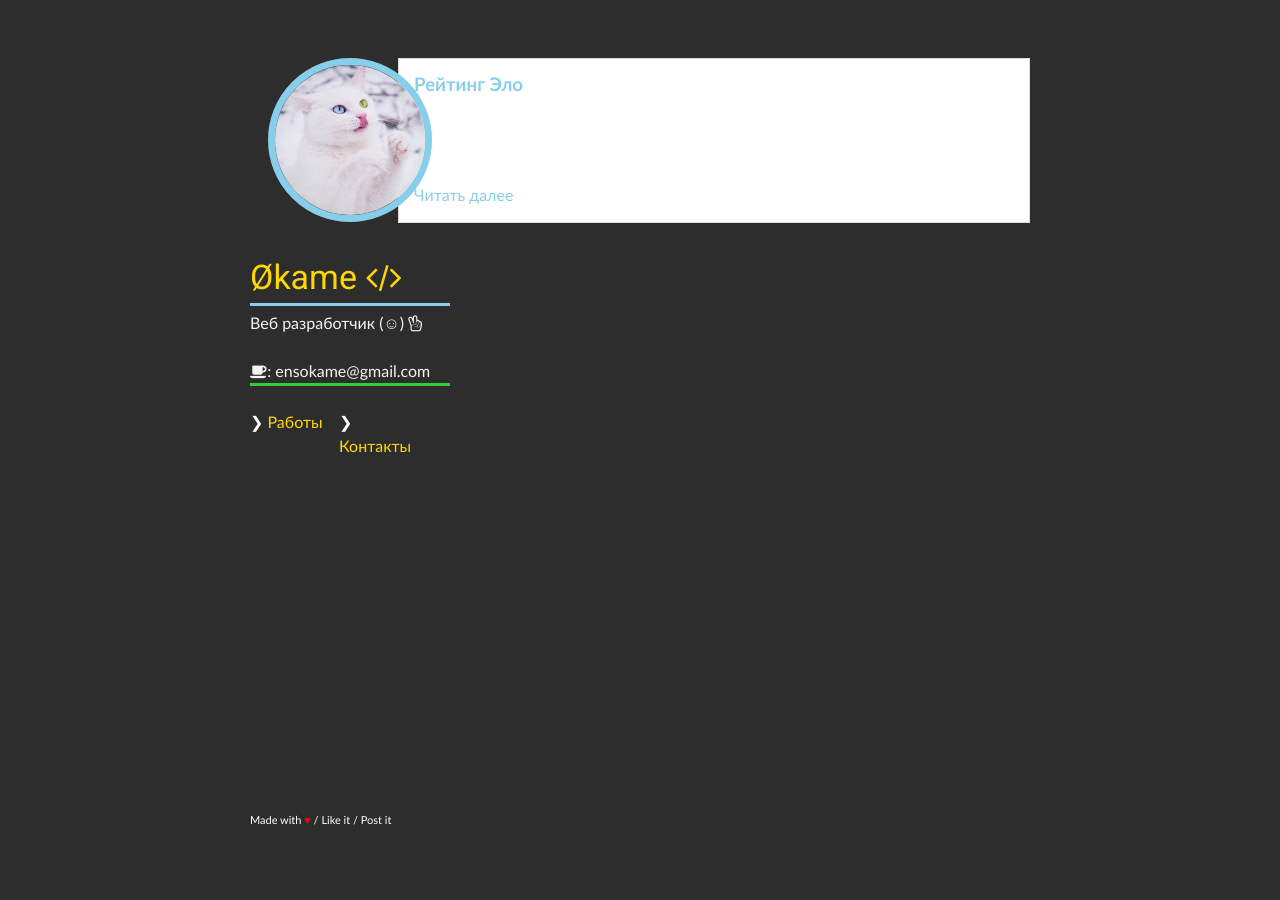
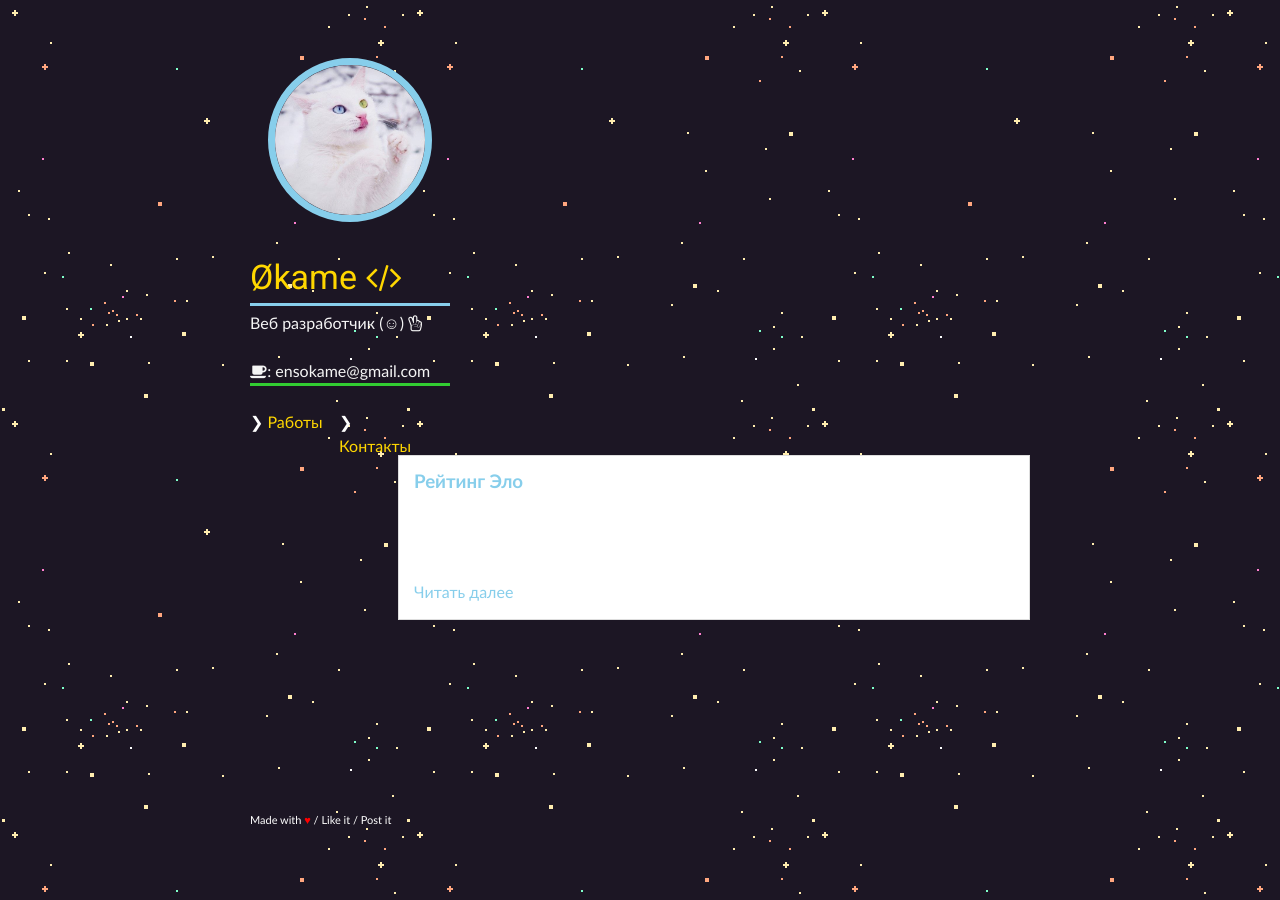
Before and after one commit to IOEnso/ioenso.github.io, a Jekyll site: the page built from index.html, in a window 1280 px wide. Built offline with Jekyll 4.4.1, drawn with Linux system fonts in a browser that asks for light colours.

Commit message:
Update main.css

```diff
--- a/assets/css/main.css
+++ b/assets/css/main.css
@@ -1,8 +1,7 @@
 @import url('/assets/fonts/OpenSans/OpenSans.css');
 
 body {
-  background-image: url(/assets/img/bg.png) repeat;
-  background-color: #2d2d2d;
+  background: #2d2d2d url(/assets/img/bg.png) repeat;
   padding:50px;
   font: 16px/1.5 Calibri;
   color:#fff;
@@ -113,7 +112,7 @@ img {
 header {
   width:200px;
   float:left;
-  position:fixed;
+
   -webkit-font-smoothing:subpixel-antialiased;
 }
 
```
